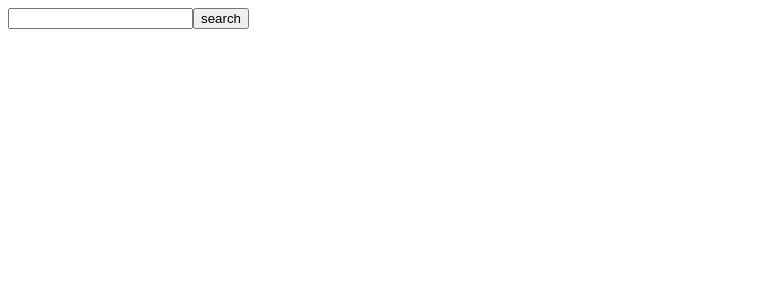
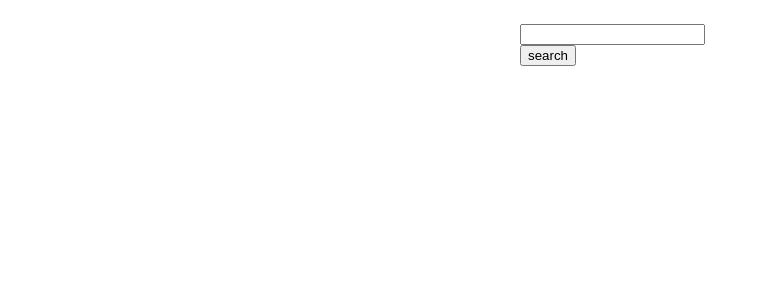
Before and after one commit to yuki-a12y/my-youtube, a Nuxt app: page / in a window 1280 px wide. Shown: the top 300 px of the page, without its empty margins (0-760 px from the left). Built offline with nearby package versions, Linux system fonts and the light colour scheme.

Commit message:
✨feat: v0.1

```diff
--- a/components/searchInput.vue
+++ b/components/searchInput.vue
@@ -1,22 +1,36 @@
 <template>
   <div>
-    <input v-model="searchChar">
-    <NuxtLink :to="{name: 'result', query: {searchChar: searchChar}}">
-      <button>search</button>
-    </NuxtLink>
+    <div class="container">
+    <form>
+      <input v-model="searchChar" type="text">
+      <NuxtLink :to="{name: 'result', query: {searchChar: searchChar}}">
+        <button>search</button>
+      </NuxtLink>
+    </form>
+    </div>
+    <br>
   </div>
 </template>
 
-<script lang="ts">
+<script>
 import Vue from 'vue'
 
 export default Vue.extend({
   name: 'IndexPage',
   data(){
-    const searchChar: string = ''
+    const searchChar = ''
     return {
       searchChar
     }
   }
 })
 </script>
+
+<style scoped>
+.container{
+  width: 15rem;
+  height: 1rem;
+  margin: 0 auto;
+  padding: 1rem;
+}
+</style>
--- a/pages/index.vue
+++ b/pages/index.vue
@@ -4,7 +4,7 @@
   </div>
 </template>
 
-<script lang="ts">
+<script>
 import Vue from 'vue'
 
 export default Vue.extend({
--- a/pages/result.vue
+++ b/pages/result.vue
@@ -7,7 +7,7 @@
   </div>
 </template>
 
-<script lang="ts">
+<script>
 import Vue from 'vue'
 
 export default Vue.extend({
@@ -27,7 +27,7 @@ export default Vue.extend({
       })
   },
   data(){
-    const youtubeData: Array<5> = [];
+    const youtubeData = [];
     return {
       youtubeData
     }
--- a/pages/watchVideo.vue
+++ b/pages/watchVideo.vue
@@ -7,7 +7,7 @@
   </div>
 </template>
 
-<script lang="ts">
+<script>
 import Vue from 'vue'
 import VueYoutube from 'vue-youtube'
 
@@ -15,7 +15,7 @@ Vue.use(VueYoutube)
 
 export default Vue.extend({
     data(){
-        const videoId: string = this.$route.query.videoId
+        const videoId = this.$route.query.videoId
         return {
             videoId
         }
```
